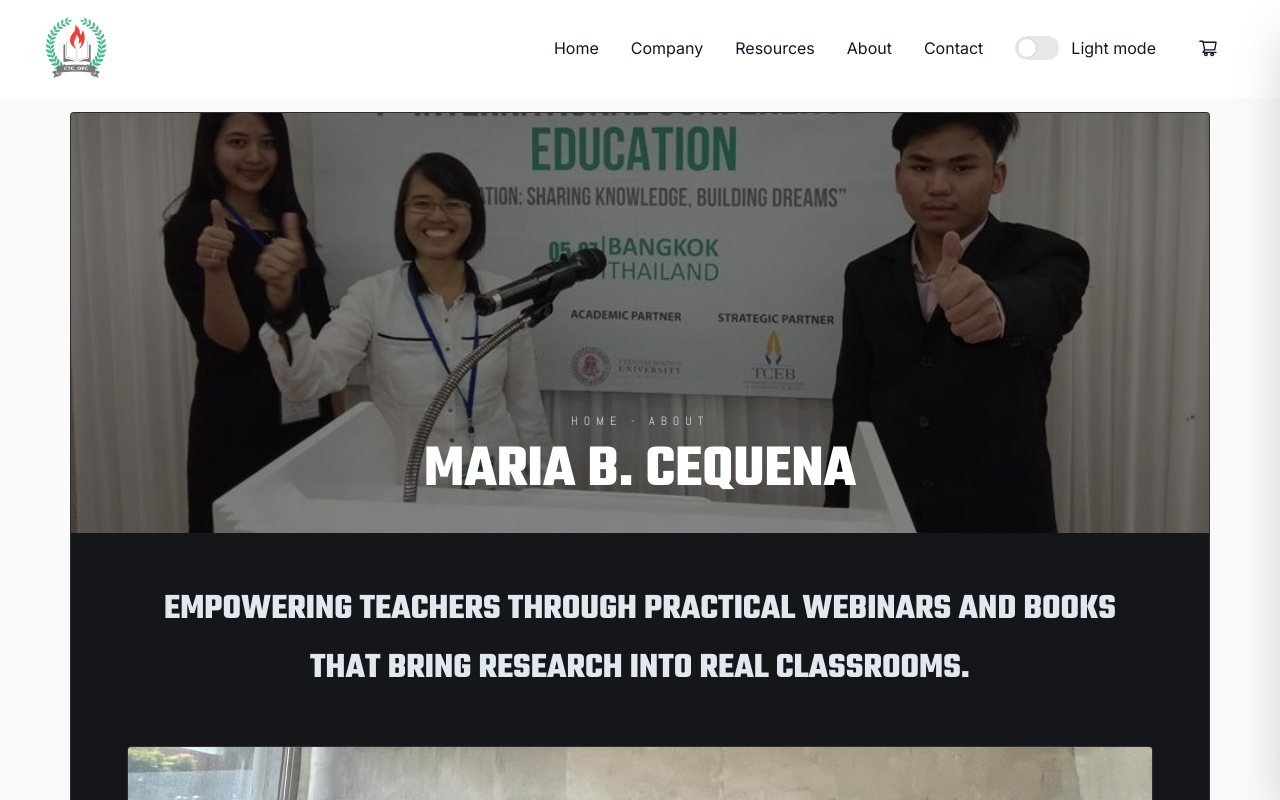
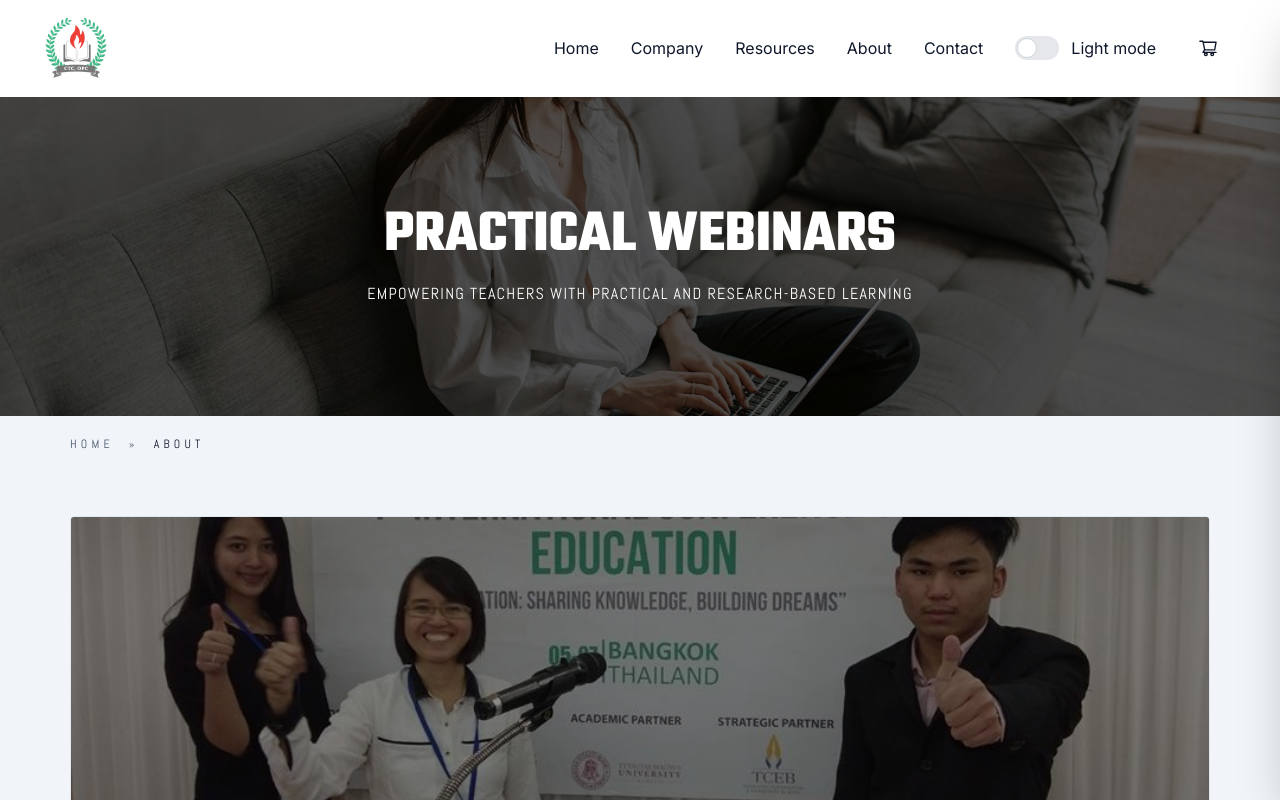
Before and after one commit to mastereps/cequenatraining, a React (Vite) app in the folder webinar/: page /about in a window 1280 px wide. Shown: the top 800 px of the page. Built offline with nearby package versions, Linux system fonts and the light colour scheme.

Commit message:
about page

```diff
--- a/webinar/src/pages/AboutPage.tsx
+++ b/webinar/src/pages/AboutPage.tsx
@@ -1,11 +1,42 @@
+import { Link } from "react-router-dom";
 import MariaLike from "../assets/images/MariaLike.jpg";
 import MariaK from "../assets/images/MariaK.jpg";
 import MariaGroup from "../assets/images/MariaGroup.jpg";
+import HeroBanner from "../assets/images/hero-webinar.jpg";
 
 const AboutPage = () => {
   return (
-    <section className="mt-28 px-4 pb-20">
-      <div className="mx-auto max-w-[1140px] overflow-hidden rounded-sm border border-white/10 bg-[#141619] text-white">
+    <section className="mt-24 bg-slate-100 pb-20 dark:bg-[#090c11]">
+      <div className="relative h-[350px] w-full overflow-hidden sm:h-[40vh] sm:min-h-[320px] sm:max-h-[420px]">
+        <img
+          src={HeroBanner}
+          alt="Practical webinars hero"
+          className="h-full w-full object-cover"
+        />
+        <div className="absolute inset-0 bg-black/65" />
+        <div className="absolute inset-0 flex items-center justify-center px-6 text-center text-white">
+          <div>
+            <h1 className="font-heading text-4xl uppercase sm:text-6xl">
+              Practical Webinars
+            </h1>
+            <p className="mt-4 font-text text-sm uppercase tracking-[0.08em] sm:text-base">
+              Empowering teachers with practical and research-based learning
+            </p>
+          </div>
+        </div>
+      </div>
+
+      <div className="mx-auto -mt-1 max-w-[1140px] py-6 text-left">
+        <p className="font-text text-xs uppercase tracking-[0.35em] text-slate-600 dark:text-slate-300">
+          <Link to="/" className="hover:text-slate-900 dark:hover:text-white">
+            Home
+          </Link>{" "}
+          <span className="mx-2">&raquo;</span>{" "}
+          <span className="text-slate-900 dark:text-white">About</span>
+        </p>
+      </div>
+
+      <div className="mx-auto mt-10 max-w-[1140px] overflow-hidden rounded-sm border border-slate-200 bg-white text-slate-900 dark:border-white/10 dark:bg-[#141619] dark:text-white">
         <div className="relative h-[320px] w-full overflow-hidden sm:h-[420px]">
           <img
             src={MariaLike}
@@ -14,8 +45,8 @@ const AboutPage = () => {
           />
           <div className="absolute inset-0 bg-black/45" />
           <div className="absolute bottom-8 left-8 right-8 text-center sm:left-16 sm:right-16">
-            <p className="mb-3 font-text text-xs uppercase tracking-[0.5em] text-slate-300">
-              Home - About
+            <p className="mb-3 font-text text-xs uppercase tracking-[0.5em] text-slate-200">
+              Author
             </p>
             <h1 className="font-heading text-4xl uppercase sm:text-6xl">
               Maria B. Cequena
@@ -24,12 +55,12 @@ const AboutPage = () => {
         </div>
 
         <div className="px-6 py-12 sm:px-10 md:px-14">
-          <p className="text-center font-heading text-3xl uppercase leading-relaxed text-slate-200 sm:text-4xl">
+          <p className="text-center font-heading text-3xl uppercase leading-relaxed text-slate-800 dark:text-slate-200 sm:text-4xl">
             Empowering teachers through practical webinars and books that bring
             research into real classrooms.
           </p>
 
-          <div className="mt-12 overflow-hidden rounded-sm border border-white/10">
+          <div className="mt-12 overflow-hidden rounded-sm border border-slate-200 dark:border-white/10">
             <img
               src={MariaGroup}
               alt="Maria Cequena with educators"
@@ -37,7 +68,7 @@ const AboutPage = () => {
             />
           </div>
 
-          <div className="mt-10 grid gap-8 text-lg leading-relaxed text-slate-200 md:grid-cols-2">
+          <div className="mt-10 grid gap-8 text-lg leading-relaxed text-slate-700 dark:text-slate-200 md:grid-cols-2">
             <p>
               With over 30 years in education, Maria has focused her work on
               literacy, ESL, and curriculum development. Her training style is
@@ -51,12 +82,12 @@ const AboutPage = () => {
             </p>
           </div>
 
-          <p className="mt-10 text-center font-heading text-3xl uppercase leading-relaxed text-slate-200 sm:text-4xl">
+          <p className="mt-10 text-center font-heading text-3xl uppercase leading-relaxed text-slate-800 dark:text-slate-200 sm:text-4xl">
             We grow together through partnership, mentorship, and a shared
             commitment to better learning.
           </p>
 
-          <div className="mt-12 overflow-hidden rounded-sm border border-white/10">
+          <div className="mt-12 overflow-hidden rounded-sm border border-slate-200 dark:border-white/10">
             <img
               src={MariaK}
               alt="Maria Cequena speaking at an event"
@@ -66,7 +97,7 @@ const AboutPage = () => {
 
           <div className="mt-12">
             <h2 className="font-heading text-4xl uppercase">Core Values</h2>
-            <ul className="mt-6 list-disc space-y-3 pl-6 text-lg text-slate-200">
+            <ul className="mt-6 list-disc space-y-3 pl-6 text-lg text-slate-700 dark:text-slate-200">
               <li>Excellence in teaching and learning</li>
               <li>Integrity in research and practice</li>
               <li>Practical innovation for modern classrooms</li>
```
